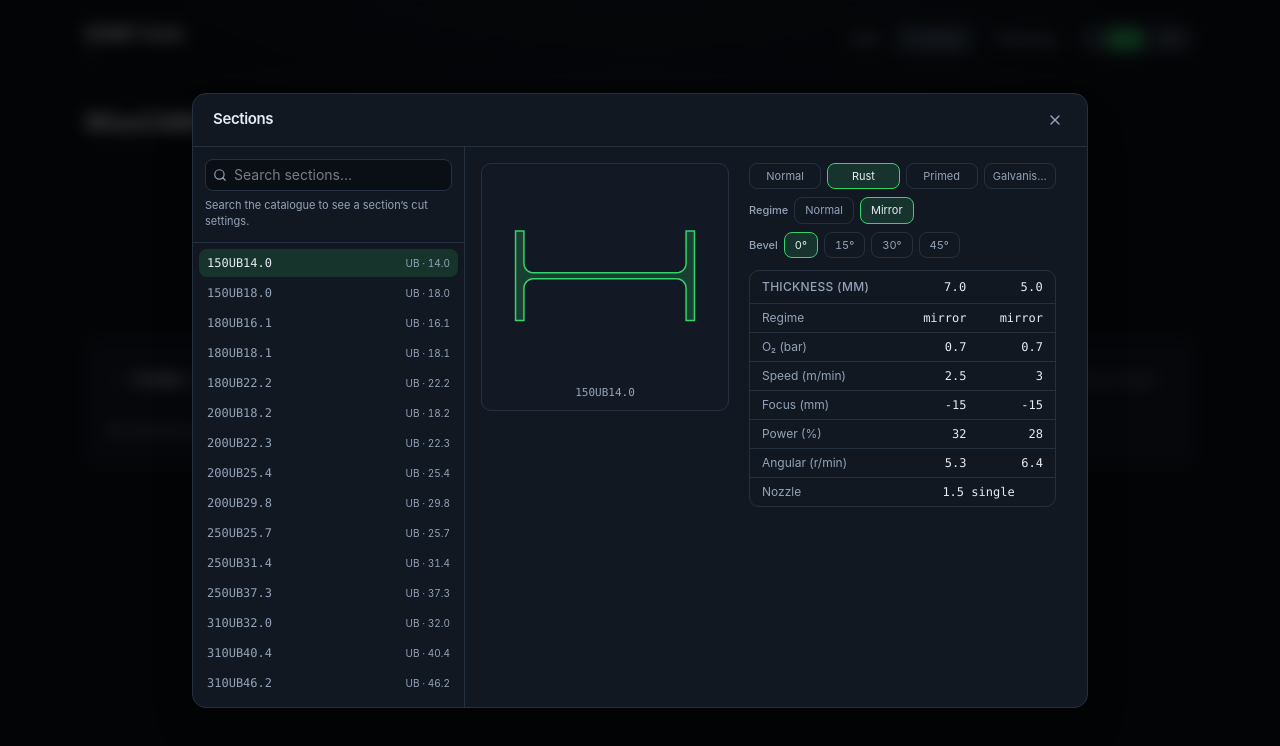
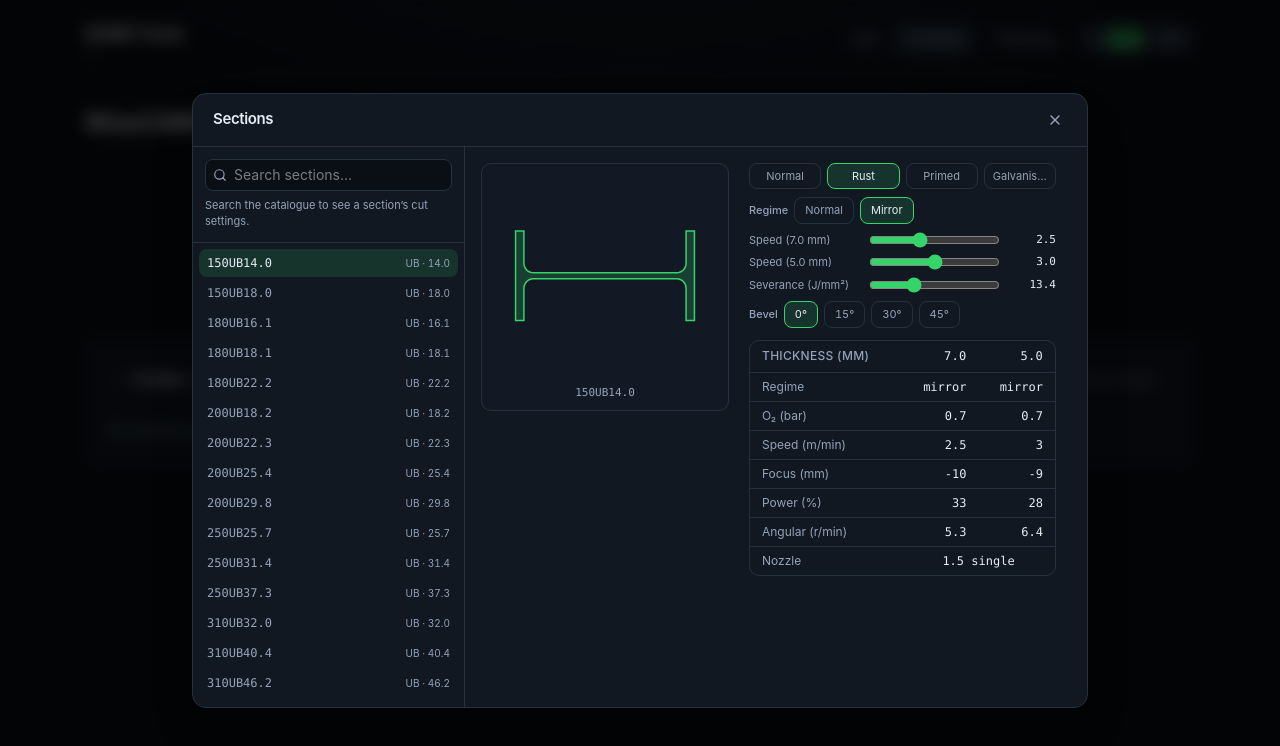
Before and after one commit to MengLinMaker/8sme-tools, a React (Vite) app: page /preflight in a window 1280 px wide. Both pictures are taken after a click on the button "Section list". Shown: the top 746 px of the page. Built offline with nearby package versions, Linux system fonts and the light colour scheme.

Commit message:
feat(preflight): tune mirror regime with speed and severance sliders

```diff
--- a/src/features/preflight/ProfileSettingsDialog.tsx
+++ b/src/features/preflight/ProfileSettingsDialog.tsx
@@ -47,6 +47,9 @@ export interface ProfileMarkRow {
 type MarkSortKey = 'mark' | 'pieces' | 'length' | 'mass'
 
 /** One row of the transposed settings table (parameters down, thicknesses across). */
+const thicknessKey = (thickness: { role: string; cutMm: number }) =>
+  `${thickness.role}-${thickness.cutMm}`
+
 const PARAM_ROWS: { key: string; value: (cut: CutSuggestion) => string }[] = [
   { key: 'regime', value: (cut) => cut.regime },
   { key: 'pressure', value: (cut) => `${cut.pressureBar}` },
@@ -469,6 +472,8 @@ export function CutSettings({
   useEffect(() => setSurface(defaultSurface), [defaultSurface])
   const [regime, setRegime] = useState<CutRegime>(kind === 'open' ? 'mirror' : 'normal')
   useEffect(() => setRegime(kind === 'open' ? 'mirror' : 'normal'), [kind])
+  const [mirrorSpeeds, setMirrorSpeeds] = useState<Record<string, number>>({})
+  const [severance, setSeverance] = useState(13.4)
   const [bevelDeg, setBevelDeg] = useState(0)
   const thicknesses = useMemo(() => sectionThicknesses(profile, dims), [profile, dims])
   const section = useMemo(() => partSectionForCode(profile, dims), [profile, dims])
@@ -492,7 +497,7 @@ export function CutSettings({
     cutThicknesses.length > 0
       ? Math.max(...cutThicknesses.map((thickness) => thickness.cutMm))
       : undefined
-  const suggestions = useMemo(
+  const baseSuggestions = useMemo(
     () =>
       cutThicknesses.map((thickness) => ({
         thickness,
@@ -504,6 +509,49 @@ export function CutSettings({
         }),
       })),
     [cutThicknesses, surface, kind, rotationRadiusMm, governingThicknessMm, regime],
+  )
+  useEffect(() => {
+    setMirrorSpeeds((current) => {
+      let changed = false
+      const next = { ...current }
+      for (const { thickness, cut } of baseSuggestions) {
+        const key = thicknessKey(thickness)
+        if (next[key] === undefined) {
+          const powerW = (cut.powerPct / 100) * MACHINE.laser.ratedPowerW
+          next[key] =
+            Math.round(((0.06 * powerW) / (severance * Math.max(thickness.cutMm, 0.1))) * 10) / 10
+          changed = true
+        }
+      }
+      return changed ? next : current
+    })
+  }, [baseSuggestions, severance])
+  const suggestions = useMemo(
+    () =>
+      cutThicknesses.map((thickness) => {
+        const mirror = kind === 'open' && regime === 'mirror'
+        return {
+          thickness,
+          cut: suggestCut(thickness.cutMm, surface, MACHINE, {
+            kind,
+            rotationRadiusMm,
+            governingThicknessMm,
+            regime,
+            targetSpeedMmMin: mirror ? mirrorSpeeds[thicknessKey(thickness)] : undefined,
+            targetSeveranceJPerMm2: mirror ? severance : undefined,
+          }),
+        }
+      }),
+    [
+      cutThicknesses,
+      surface,
+      kind,
+      rotationRadiusMm,
+      governingThicknessMm,
+      regime,
+      mirrorSpeeds,
+      severance,
+    ],
   )
   const labelWidth = compact ? 'w-28' : 'w-40'
   const cell = compact ? 'px-2 py-1' : 'px-3 py-1.5'
@@ -554,6 +602,58 @@ export function CutSettings({
                 {t(`preflight.profileSettings.regimes.${value}`)}
               </button>
             ))}
+          </div>
+        )}
+        {kind === 'open' && regime === 'mirror' && (
+          <div className="flex flex-col gap-1.5">
+            {suggestions.map(({ thickness, cut }) => {
+              const key = thicknessKey(thickness)
+              const value = mirrorSpeeds[key] ?? cut.speedMinMmMin
+              return (
+                <label
+                  key={key}
+                  className="flex items-center gap-2 text-[11px] text-muted-foreground"
+                >
+                  <span className="w-28 shrink-0">
+                    {t('preflight.profileSettings.mirrorSpeedFor', {
+                      thickness: thickness.mm.toFixed(1),
+                    })}
+                  </span>
+                  <input
+                    type="range"
+                    min={1}
+                    max={5}
+                    step={0.1}
+                    value={value}
+                    onChange={(event) =>
+                      setMirrorSpeeds((current) => ({
+                        ...current,
+                        [key]: Number(event.target.value),
+                      }))
+                    }
+                    className="flex-1 accent-primary"
+                  />
+                  <span className="w-12 text-right font-mono text-foreground">
+                    {value.toFixed(1)}
+                  </span>
+                </label>
+              )
+            })}
+            <label className="flex items-center gap-2 text-[11px] text-muted-foreground">
+              <span className="w-28 shrink-0">{t('preflight.profileSettings.severance')}</span>
+              <input
+                type="range"
+                min={8}
+                max={25}
+                step={0.1}
+                value={severance}
+                onChange={(event) => setSeverance(Number(event.target.value))}
+                className="flex-1 accent-primary"
+              />
+              <span className="w-12 text-right font-mono text-foreground">
+                {severance.toFixed(1)}
+              </span>
+            </label>
           </div>
         )}
         <div className="flex flex-wrap items-center gap-1.5">
--- a/src/i18n/resources.ts
+++ b/src/i18n/resources.ts
@@ -230,6 +230,8 @@ export const en = {
       rpm: 'Angular (r/min)',
       regime: 'Regime',
       regimes: { normal: 'Normal', mirror: 'Mirror' },
+      mirrorSpeedFor: 'Speed ({{thickness}} mm)',
+      severance: 'Severance (J/mm²)',
       marksTitle: 'Marks',
       mark: 'Mark',
       pieces: 'Pieces',
@@ -833,6 +835,8 @@ export const zh = {
       rpm: '角速度 (r/min)',
       regime: '模式',
       regimes: { normal: '正常', mirror: '镜面' },
+      mirrorSpeedFor: '速度 ({{thickness}} mm)',
+      severance: '切断能量 (J/mm²)',
       marksTitle: '标记',
       mark: '标记',
       pieces: '件数',
--- a/src/lib/machine/cutParams.ts
+++ b/src/lib/machine/cutParams.ts
@@ -74,6 +74,10 @@ export interface CutOptions {
   governingThicknessMm?: number
   /** `mirror` selects the wide-kerf, high-focus window for open sections. */
   regime?: CutRegime
+  /** Optional severance-energy target; when set, speed is derived from S, power and thickness. */
+  targetSeveranceJPerMm2?: number
+  /** Optional speed target for the selected thickness (paired with the severance target). */
+  targetSpeedMmMin?: number
 }
 
 /** A suggestion ready for display / for the `Technology.xml` fields. */
@@ -252,19 +256,19 @@ const O2_CARBON: CutRecipe[] = [
   },
 ]
 
-// Provisional shop point for the open-section mirror window (150UB14 web, 5 mm).
-// Physical focus is deliberately far outside the normal row; verify sign/CAM on the machine.
+// Shop point for the open-section mirror window (150UB14 web, 5 mm).
+// 9 mm is the measured good focus; below ~8 mm the cut loses stability.
 const MIRROR_OPEN_5MM: CutRecipe = {
   thicknessMm: 5,
   powerPct: 28,
   speedMinMmMin: 3.0,
   speedMaxMmMin: 3.0,
-  focusMm: 15,
+  focusMm: 9,
   heightMm: 0.8,
   pressureBar: 0.7,
   frequencyHz: 5000,
   dutyPct: 100,
-  source: 'shop mirror regime (provisional, 150UB14 web)',
+  source: 'shop mirror regime (5 mm, focus 9)',
 }
 
 interface SurfaceAdjustment {
@@ -368,23 +372,35 @@ export function suggestCut(
   if (mirror) {
     notes.push(
       shopMirrorPoint
-        ? 'Mirror regime: measured 5 mm open-section point; physical focus 15 mm (CAM −15).'
+        ? 'Mirror regime: measured 5 mm open-section point; physical focus 9 mm (CAM −9).'
         : 'Mirror regime: provisional wide-focus setting; power/speed follow the normal row.',
     )
   }
 
-  const physicalFocus = mirror ? MIRROR_OPEN_5MM.focusMm : base.focusMm + adjust.focusMm
+  const physicalFocus = mirror ? 9 + Math.max(0, wanted - 5) * 0.5 : base.focusMm + adjust.focusMm
   const { minPowerPct, ratedPowerW } = profile.laser
-  const powerPct = Math.min(100, Math.max(minPowerPct, Math.round(base.powerPct)))
+  let powerPct = Math.min(100, Math.max(minPowerPct, Math.round(base.powerPct)))
+  let speedMin = round1(base.speedMinMmMin * adjust.speed)
+  let speedMax = round1(base.speedMaxMmMin * adjust.speed)
+
+  const targetS = options.targetSeveranceJPerMm2
+  const targetSpeed = options.targetSpeedMmMin
+  if (targetS && targetS > 0 && targetSpeed && targetSpeed > 0) {
+    speedMin = round1(targetSpeed)
+    speedMax = speedMin
+    const powerW = (targetS * targetSpeed * wanted) / 0.06
+    powerPct = Math.min(100, Math.max(minPowerPct, Math.round((powerW / ratedPowerW) * 100)))
+  } else if (targetS && targetS > 0) {
+    const speed = (0.06 * ((powerPct / 100) * ratedPowerW)) / (targetS * wanted)
+    speedMin = round1(speed)
+    speedMax = speedMin
+  }
 
   notes.push(
     `${powerPct}% of ${(ratedPowerW / 1000).toFixed(0)} kW ≈ ${round1((powerPct / 100) * (ratedPowerW / 1000))} kW.`,
   )
   notes.push('Speed is the quality lever: start at the low end of the range.')
   notes.push('Source values are published O₂ charts — verify on scrap before a production run.')
-
-  const speedMin = round1(base.speedMinMmMin * adjust.speed)
-  const speedMax = round1(base.speedMaxMmMin * adjust.speed)
 
   // Shop nozzle rule: one nozzle per section, sized by the largest thickness —
   // 1.5 single ≤15 mm, 2.0 single >15 mm for open sections; 1.8 double for hollow sections.
```
Also changed, not shown: 1 other file (tests, documents, lock files or other folders).
